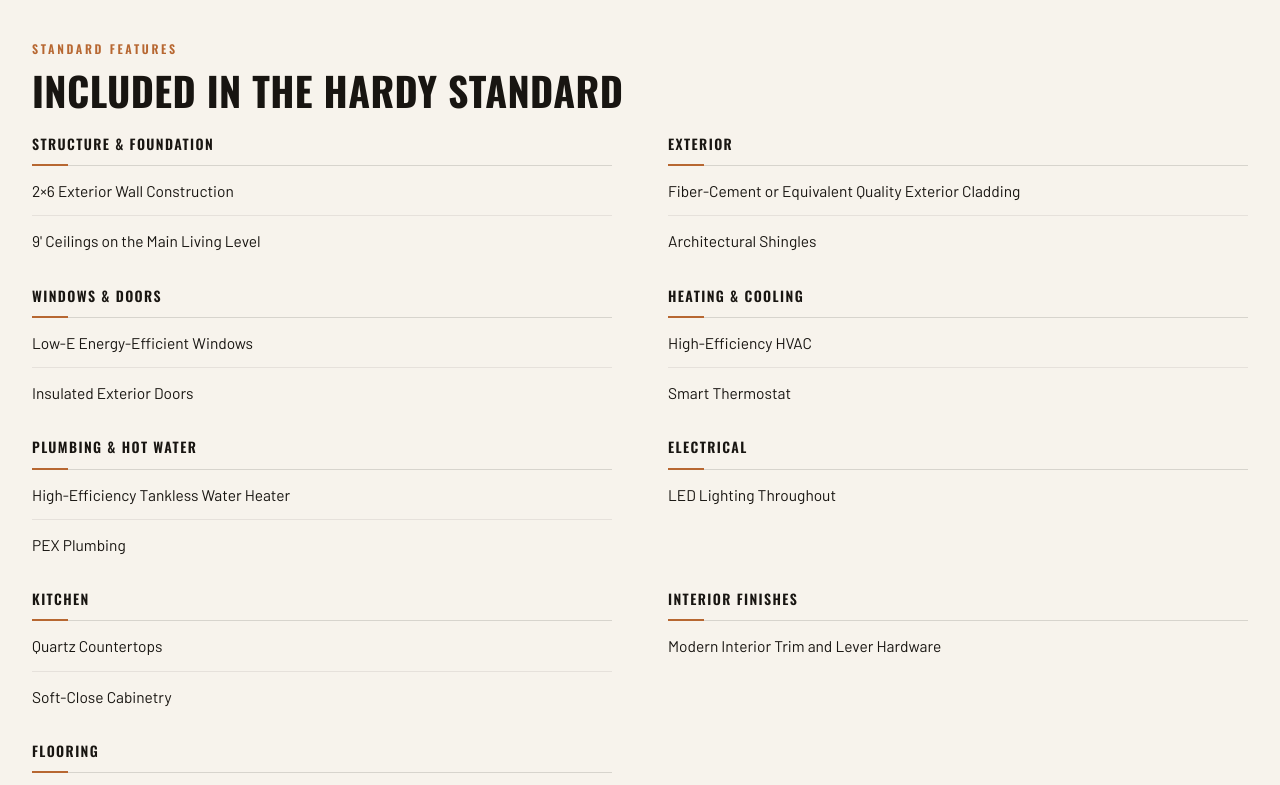
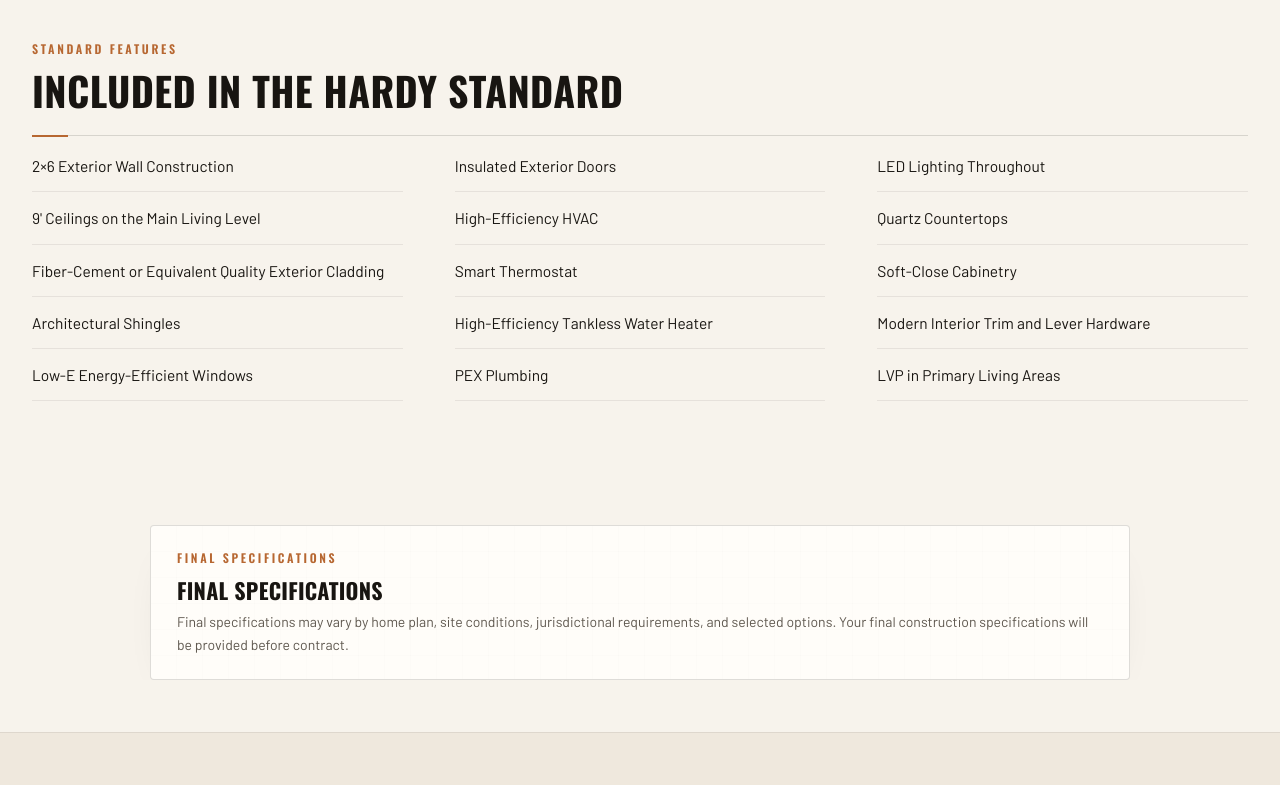
Before and after one commit to bchardy47-art/hre-utah, a Next.js app in the folder hardy-homes-site/: page /standard-features in a window 1280 px wide. Shown: the part 660-1445 px from the top of the page. Built offline with nearby package versions, Linux system fonts and the light colour scheme; no server answers.

Commit message:
Flatten Hardy Homes standard features list

```diff
--- a/hardy-homes-site/src/app/standard-features/page.tsx
+++ b/hardy-homes-site/src/app/standard-features/page.tsx
@@ -25,67 +25,22 @@ const Arrow = () => (
   </svg>
 );
 
-const standardCategories = [
-  {
-    title: "Structure & Foundation",
-    features: [
+const standardFeatures = [
   { key: "2x6-exterior-walls", title: "2×6 Exterior Wall Construction" },
   { key: "9-foot-main-living-ceilings", title: "9' Ceilings on the Main Living Level" },
-    ],
-  },
-  {
-    title: "Exterior",
-    features: [
   { key: "fiber-cement-cladding", title: "Fiber-Cement or Equivalent Quality Exterior Cladding" },
   { key: "architectural-shingles", title: "Architectural Shingles" },
-    ],
-  },
-  {
-    title: "Windows & Doors",
-    features: [
   { key: "low-e-windows", title: "Low-E Energy-Efficient Windows" },
   { key: "insulated-exterior-doors", title: "Insulated Exterior Doors" },
-    ],
-  },
-  {
-    title: "Heating & Cooling",
-    features: [
   { key: "high-efficiency-hvac", title: "High-Efficiency HVAC" },
   { key: "smart-thermostat", title: "Smart Thermostat" },
-    ],
-  },
-  {
-    title: "Plumbing & Hot Water",
-    features: [
   { key: "tankless-water-heater", title: "High-Efficiency Tankless Water Heater" },
   { key: "pex-plumbing", title: "PEX Plumbing" },
-    ],
-  },
-  {
-    title: "Electrical",
-    features: [
   { key: "led-lighting", title: "LED Lighting Throughout" },
-    ],
-  },
-  {
-    title: "Kitchen",
-    features: [
   { key: "quartz-countertops", title: "Quartz Countertops" },
   { key: "soft-close-cabinetry", title: "Soft-Close Cabinetry" },
-    ],
-  },
-  {
-    title: "Interior Finishes",
-    features: [
   { key: "modern-interior-trim", title: "Modern Interior Trim and Lever Hardware" },
-    ],
-  },
-  {
-    title: "Flooring",
-    features: [
   { key: "lvp-main-living", title: "LVP in Primary Living Areas" },
-    ],
-  },
 ];
 
 export default function StandardFeaturesPage() {
@@ -123,17 +78,12 @@ export default function StandardFeaturesPage() {
             <span className="eyebrow">Standard Features</span>
             <h2 id="standard-features-list">Included in the Hardy Standard</h2>
           </div>
-          <div className="hh-standard-sheet-grid">
-            {standardCategories.map((category) => (
-              <div key={category.title} className="hh-spec-block">
-                <h3 className="hh-spec-title">{category.title}</h3>
+          <div className="hh-spec-sheet">
             <ul className="hh-spec-list">
-                  {category.features.map((feature) => (
+              {standardFeatures.map((feature) => (
                 <li key={feature.key}>{feature.title}</li>
               ))}
             </ul>
-              </div>
-            ))}
           </div>
         </div>
       </section>
```
Also changed, not shown: hardy-homes-site/src/app/globals.css. Lines whose indentation alone changed are shown as unchanged.
